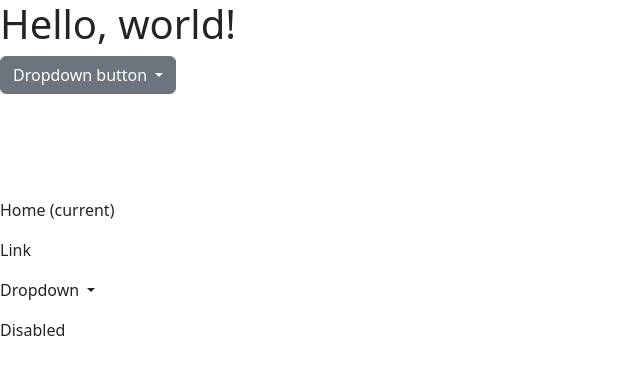
After one commit to anyelser1213/visualizador_de_videos, a Django app: page /pruebas/ in a window 1280 px wide. The commit adds this page. Shown: the top 375 px of the page, without its empty margins (0-640 px from the left). Run offline with Django 4.2, Linux system fonts and the light colour scheme.

Commit message:
arreglando visualizacion

```diff
--- a/src/templates/base.html
+++ b/src/templates/base.html
@@ -109,6 +109,7 @@
 
 
 
+
     {% endblock %}
 
 
--- /dev/null
+++ b/src/templates/pruebas.html
@@ -0,0 +1,54 @@
+<!doctype html>
+<html lang="en">
+  <head>
+    <meta charset="utf-8">
+    <meta name="viewport" content="width=device-width, initial-scale=1">
+    <title>Bootstrap demo</title>
+    <link href="https://cdn.jsdelivr.net/npm/bootstrap@5.2.0-beta1/dist/css/bootstrap.min.css" rel="stylesheet" integrity="sha384-0evHe/X+R7YkIZDRvuzKMRqM+OrBnVFBL6DOitfPri4tjfHxaWutUpFmBp4vmVor" crossorigin="anonymous">
+  </head>
+  <body>
+    <h1>Hello, world!</h1>
+
+
+    <div class="dropdown">
+        <button class="btn btn-secondary dropdown-toggle" type="button" id="dropdownMenuButton1" data-bs-toggle="dropdown" aria-expanded="false">
+          Dropdown button
+        </button>
+        <ul class="dropdown-menu" aria-labelledby="dropdownMenuButton1">
+          <li><a class="dropdown-item" href="#">Action</a></li>
+          <li><a class="dropdown-item" href="#">Another action</a></li>
+          <li><a class="dropdown-item" href="#">Something else here</a></li>
+        </ul>
+      </div>
+
+
+      <br><br><br><br>
+
+
+      <ul class="navbar-nav mr-auto">
+        <li class="nav-item active">
+          <a class="nav-link" href="#">Home <span class="sr-only">(current)</span></a>
+        </li>
+        <li class="nav-item">
+          <a class="nav-link" href="#">Link</a>
+        </li>
+        <li class="nav-item dropdown">
+          <a class="nav-link dropdown-toggle" href="#" id="navbarDropdown" role="button" data-toggle="dropdown" aria-haspopup="true" aria-expanded="false">
+            Dropdown
+          </a>
+          <div class="dropdown-menu" aria-labelledby="navbarDropdown">
+            <a class="dropdown-item" href="#">Action</a>
+            <a class="dropdown-item" href="#">Another action</a>
+            <div class="dropdown-divider"></div>
+            <a class="dropdown-item" href="#">Something else here</a>
+          </div>
+        </li>
+        <li class="nav-item">
+          <a class="nav-link disabled" href="#">Disabled</a>
+        </li>
+      </ul>
+
+
+    <script src="https://cdn.jsdelivr.net/npm/bootstrap@5.2.0-beta1/dist/js/bootstrap.bundle.min.js" integrity="sha384-pprn3073KE6tl6bjs2QrFaJGz5/SUsLqktiwsUTF55Jfv3qYSDhgCecCxMW52nD2" crossorigin="anonymous"></script>
+  </body>
+</html>
--- a/src/urls.py
+++ b/src/urls.py
@@ -14,4 +14,10 @@ urlpatterns = [
 
 
 
+    #Para pruebas
+    path('pruebas/', views.pruebas ,name="pruebas"),
+
+
+
+
 ] + static(settings.STATIC_URL, document_root=settings.STATIC_ROOT)
--- a/src/views.py
+++ b/src/views.py
@@ -67,13 +67,11 @@ class Index(TemplateView):
             return redirect("/login")
 
         else:
+
             print("Estas autenticado GENIAL")
             print("Usuario ",request.user)
             print("Usuario Id ", request.user.id)
 
-            doc = Video()
-            doc.video.name = 'path/to/file'  # must be relative to MEDIA_ROOT
-            print(doc.video)
 
             #empresa_creada = Empresa.objects.filter(creado_por_id=request.user.id)
 
@@ -99,3 +97,10 @@ class Index(TemplateView):
 
         context['usuario'] = self.request.user
         return context
+
+
+
+def pruebas(request):
+
+
+    return render(request, 'pruebas.html', {})
```
Also changed, not shown: src/templates/src/index.html (+70 -9 lines).
